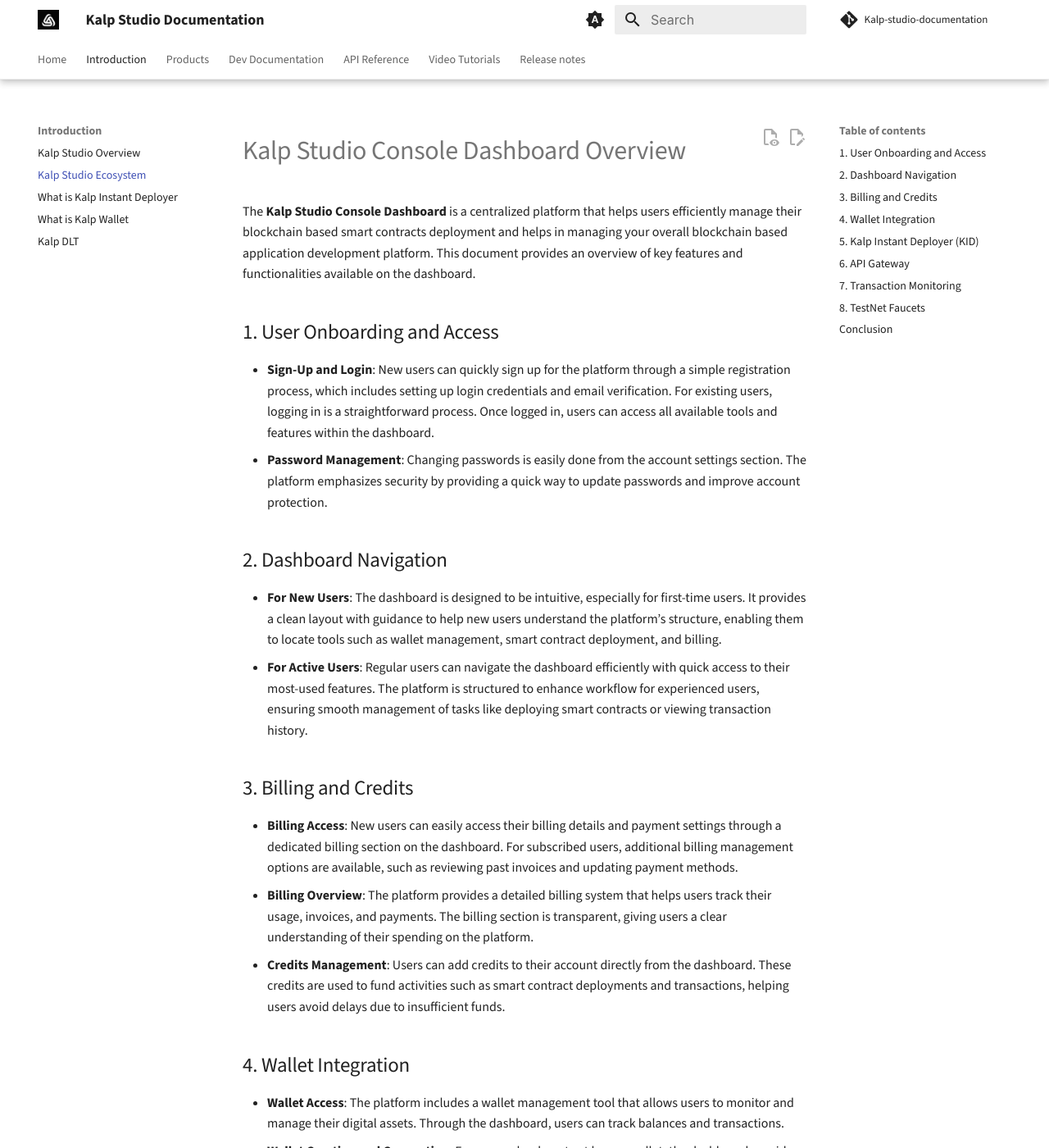
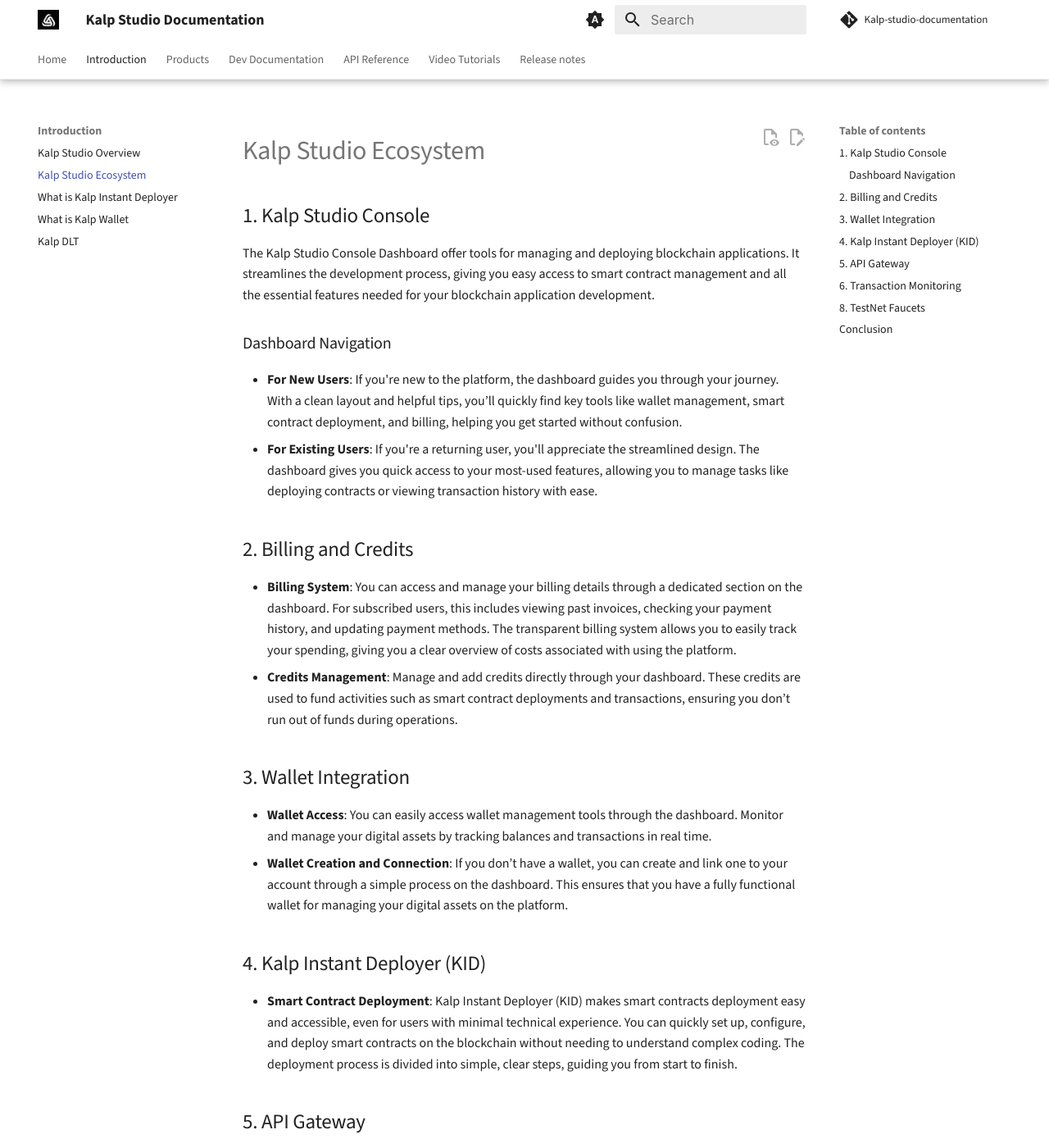
Before and after one commit to p2eengineering/kalp-studio-documentation, an MkDocs documentation site: the page built from docs/Introduction/Kalp-studio-ecosystem.md, in a window 1280 px wide and 1400 px high. Shown: the whole window at 82% size. Built offline with MkDocs 1.6.1 and Material for MkDocs 9.7.7, drawn with Linux system fonts in a browser that asks for light colours; some web fonts are replaced; comment, search, counter and statistics services are not loaded; old or Windows-style settings are respelled for this version of MkDocs; some of the changed text lies outside the part shown.

Commit message:
KID and KS Ecosystem

```diff
--- a/docs/Introduction/Kalp-studio-ecosystem.md
+++ b/docs/Introduction/Kalp-studio-ecosystem.md
@@ -3,39 +3,37 @@
 <link  href="https://fonts.googleapis.com/css2?family=Source+Sans+3:ital,wght@0,200..900;1,200..900&display=swap"  rel="stylesheet">  <link  rel="stylesheet"  href="https://fonts.googleapis.com/icon?family=Material+Icons">
 
 
-# Kalp Studio Console Dashboard Overview
+# Kalp Studio Ecosystem
 
-The **Kalp Studio Console Dashboard** is a centralized platform that helps users efficiently manage their blockchain based smart contracts deployment and helps in managing your overall blockchain based application development platform. This document provides an overview of key features and functionalities available on the dashboard.
+## 1. Kalp Studio Console
 
-## 1. User Onboarding and Access
-- **Sign-Up and Login**: New users can quickly sign up for the platform through a simple registration process, which includes setting up login credentials and email verification. For existing users, logging in is a straightforward process. Once logged in, users can access all available tools and features within the dashboard.
-- **Password Management**: Changing passwords is easily done from the account settings section. The platform emphasizes security by providing a quick way to update passwords and improve account protection.
+The Kalp Studio Console Dashboard offer tools for managing and deploying blockchain applications. It streamlines the development process, giving you easy access to smart contract management and all the essential features needed for your blockchain application development.
 
-## 2. Dashboard Navigation
-- **For New Users**: The dashboard is designed to be intuitive, especially for first-time users. It provides a clean layout with guidance to help new users understand the platform’s structure, enabling them to locate tools such as wallet management, smart contract deployment, and billing.
-- **For Active Users**: Regular users can navigate the dashboard efficiently with quick access to their most-used features. The platform is structured to enhance workflow for experienced users, ensuring smooth management of tasks like deploying smart contracts or viewing transaction history.
 
-## 3. Billing and Credits
-- **Billing Access**: New users can easily access their billing details and payment settings through a dedicated billing section on the dashboard. For subscribed users, additional billing management options are available, such as reviewing past invoices and updating payment methods.
-- **Billing Overview**: The platform provides a detailed billing system that helps users track their usage, invoices, and payments. The billing section is transparent, giving users a clear understanding of their spending on the platform.
-- **Credits Management**: Users can add credits to their account directly from the dashboard. These credits are used to fund activities such as smart contract deployments and transactions, helping users avoid delays due to insufficient funds.
+### Dashboard Navigation
+- **For New Users**: If you're new to the platform, the dashboard guides you through your journey. With a clean layout and helpful tips, you’ll quickly find key tools like wallet management, smart contract deployment, and billing, helping you get started without confusion.
+- **For Existing Users**:  If you're a returning user, you'll appreciate the streamlined design. The dashboard gives you quick access to your most-used features, allowing you to manage tasks like deploying contracts or viewing transaction history with ease.
 
-## 4. Wallet Integration
-- **Wallet Access**: The platform includes a wallet management tool that allows users to monitor and manage their digital assets. Through the dashboard, users can track balances and transactions.
-- **Wallet Creation and Connection**: For users who do not yet have a wallet, the dashboard provides a simple process for creating and connecting a new wallet to their account. This ensures users have a fully functional wallet for storing and using digital assets on the platform.
+## 2. Billing and Credits
+- **Billing System**: You can access and manage your billing details through a dedicated section on the dashboard. For subscribed users, this includes viewing past invoices, checking your payment history, and updating payment methods. The transparent billing system allows you to easily track your spending, giving you a clear overview of costs associated with using the platform.
+- **Credits Management**: Manage and add credits directly through your dashboard. These credits are used to fund activities such as smart contract deployments and transactions, ensuring you don’t run out of funds during operations.
 
-## 5. Kalp Instant Deployer (KID)
-- **Smart Contract Deployment**: The Kalp Instant Deployer, also known as KID, simplifies the process of deploying smart contracts. Users can easily set up, configure, and deploy smart contracts on the blockchain without needing advanced technical skills. The deployment process is broken down into clear steps, guiding users through the entire procedure.
+## 3. Wallet Integration
+- **Wallet Access**:  You can easily access wallet management tools through the dashboard. Monitor and manage your digital assets by tracking balances and transactions in real time.
+- **Wallet Creation and Connection**: If you don’t have a wallet, you can create and link one to your account through a simple process on the dashboard. This ensures that you have a fully functional wallet for managing your digital assets on the platform.
 
-## 6. API Gateway
-- **API Key and Endpoint Generation**: The platform offers an API Gateway that allows users to generate API keys and create API endpoints. These APIs enable external applications to interact with smart contracts, providing a robust integration point for developers.
-- **Smart Contract API Access**: Users can access a list of deployed smart contracts and generate API endpoints to interact with them, facilitating smooth external communication and integration of blockchain functionality into other software.
+## 4. Kalp Instant Deployer (KID)
+- **Smart Contract Deployment**: Kalp Instant Deployer (KID) makes smart contracts deployment easy and accessible, even for users with minimal technical experience. You can quickly set up, configure, and deploy smart contracts on the blockchain without needing to understand complex coding. The deployment process is divided into simple, clear steps, guiding you from start to finish.
 
-## 7. Transaction Monitoring
-- **Real-Time Transaction Monitoring**: Users can view and track their transactions in real-time using the transaction monitoring tool. This feature gives users transparency over their blockchain activities, allowing them to keep an eye on the status of transactions, from initiation to confirmation on the blockchain.
+## 5. API Gateway
+- **API Key and Endpoint Generation**: With the API Gateway, you can easily generate API keys and create custom endpoints for your deployed smart contracts. These keys and endpoints enable external applications to integrate seamlessly with your blockchain applications, facilitating smooth interaction between your platform and other software.
+- **Smart Contract API Access**: You can also access a list of all deployed smart contracts and generate API endpoints to interact with them. This feature streamlines communication and allows easy integration of blockchain functionality into external applications.
+
+## 6. Transaction Monitoring
+- **Real-Time Transaction Monitoring**: Track your blockchain transactions in real time with the transaction monitoring tool. This feature provides transparency, allowing you to monitor the status of your transactions—from initiation to confirmation—so you can stay informed every step of the way.
 
 ## 8. TestNet Faucets
-- **Access to TestNet Tokens**: The platform provides a faucet service for obtaining test tokens that users can utilize in the TestNet environment. These test tokens are useful for developers who want to simulate blockchain transactions without spending real currency, making it a valuable tool for testing and development.
+- **Access to TestNet Tokens**: Easily obtain Gini test tokens through the platform’s faucet service. These tokens allow you to simulate blockchain transactions on the TestNet environment without using real currency, providing a risk-free way to test and develop your blockchain applications.
 
 ## Conclusion
 The **Kalp Studio Console Dashboard** is a powerful tool that streamlines blockchain management for both new and experienced users. By combining features such as wallet integration, billing management, smart contract deployment, and transaction monitoring, the dashboard enables users to efficiently manage their blockchain operations. Its intuitive interface, comprehensive tools, and real-time monitoring make it an essential platform for navigating the complexities of blockchain technology.
```
Also changed, not shown: docs/Introduction/Kalp-studio-overview.md (+6 -6 lines), docs/Introduction/What-is-kalp-instant-deployer.md (+22 -11 lines).
